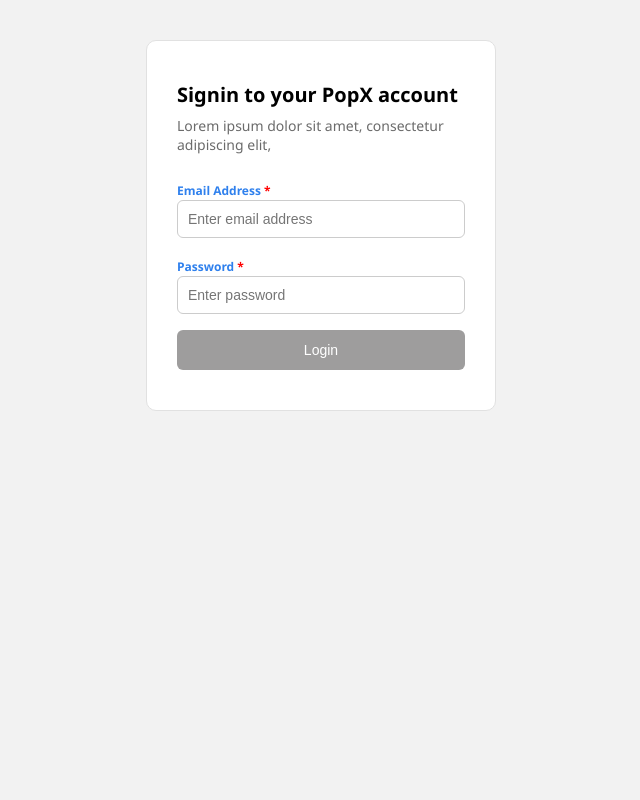
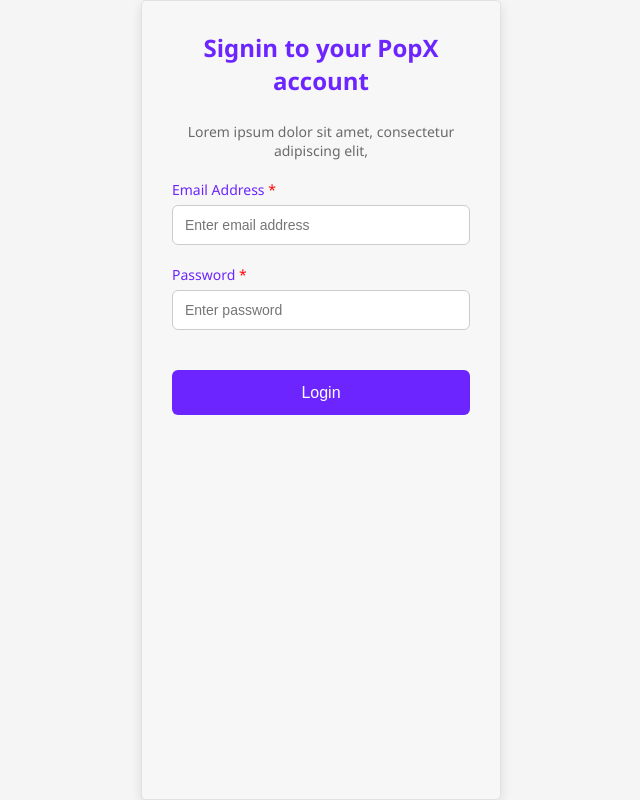
Before and after one commit to bhavika-31/popX, a React (Create React App) app: page /LoginPage in a window 1280 px wide. Shown: the whole page, without its empty margins (319-959 px from the left). Built offline with nearby package versions, Linux system fonts and the light colour scheme.

Commit message:
Update Login CSS and Profile, SignupScreen components

```diff
--- a/src/components/Login.css
+++ b/src/components/Login.css
@@ -1,65 +1,99 @@
+/* Reset */
+* {
+  margin: 0;
+  padding: 0;
+  box-sizing: border-box;
+}
+
+/* Ensure body and html fill full height */
+html,
+body {
+  height: 100%;
+  font-family: "Segoe UI", sans-serif;
+}
+
+/* Center wrapper - full viewport height */
 .login-wrapper {
   display: flex;
-  justify-content: center;
-  align-items: flex-start;
-  height: 100vh;
-  padding-top: 40px;
-  background-color: #f2f2f2;
-  font-family: "Segoe UI", Tahoma, Geneva, Verdana, sans-serif;
+  justify-content: center; /* center horizontally */
+  align-items: center; /* center vertically */
+  height: 100vh; /* full viewport height */
+  width: 100vw; /* full viewport width */
+  background-color: #f5f5f5; /* page background same as signup */
 }
 
+/* Form container box */
 .login-container {
-  background-color: #ffffff;
-  padding: 40px 30px;
-  width: 350px;
+  background-color: #f8f8f8e6;
   border: 1px solid #e1e1e1;
-  border-radius: 10px;
-  box-shadow: none; /* Remove shadow */
+  height: 100vh;
+  border-radius: 5px;
+  padding: 30px;
+  width: 360px;
+  box-shadow: 0px 4px 12px rgba(0, 0, 0, 0.1);
 }
 
+/* Heading */
 .login-header {
-  font-size: 20px;
-  font-weight: 700;
-  margin-bottom: 8px;
-  color: #000;
+  font-size: 24px;
+  font-weight: bold;
+  margin-bottom: 25px;
+  font-family: "Segoe UI", sans-serif;
+  text-align: center; /* center heading text */
+  color: #6c25ff; /* optional to match signup label color */
 }
 
+/* Subtext */
 .login-subtext {
   font-size: 14px;
   color: #6b6b6b;
-  margin-bottom: 24px;
+  margin-bottom: 20px;
+  text-align: center;
 }
 
+/* Label */
 .label {
-  font-size: 12px;
-  font-weight: 600;
-  color: #2f80ed; /* Blue label */
-  margin-bottom: 4px;
+  font-size: 14px;
+  font-weight: 500;
+  display: block;
+  margin-bottom: 6px;
+  color: #6c25ff; /* same purple shade as signup */
 }
 
+/* Inputs */
 .input {
   width: 100%;
-  padding: 10px;
-  font-size: 14px;
+  height: 40px;
   border: 1px solid #ccc;
   border-radius: 6px;
-  margin-bottom: 16px;
+  padding: 8px 12px;
+  font-size: 14px;
+  font-family: sans-serif;
+  margin-bottom: 20px;
   outline: none;
   box-sizing: border-box;
 }
 
+/* Button */
 .button {
+  margin-top: 20px;
+  background-color: #6c25ff;
+  color: white;
   width: 100%;
-  padding: 12px;
-  background-color: #9e9d9d;
-  color: white;
+  height: 45px;
+  font-size: 16px;
+  border-radius: 6px;
   border: none;
-  border-radius: 6px;
-  font-size: 14px;
   cursor: pointer;
-  transition: background 0.3s ease;
+  font-family: sans-serif;
+  transition: background-color 0.3s ease;
 }
 
 .button:hover {
-  background-color: #1e1e1e;
+  background-color: #5b1edb;
 }
+
+/* Required star */
+.required {
+  color: red;
+}
--- a/src/components/Profile.css
+++ b/src/components/Profile.css
@@ -1,104 +1,109 @@
-.account-container {
+.account-wrapper {
+  min-height: 100vh;
+  background-color: #f9fafb;
   display: flex;
   justify-content: center;
-  align-items: start;
-  min-height: 100vh;
-  background-color: #f9f9f9;
-  padding: 1rem;
+  align-items: center;
+  font-family: "Rubik", sans-serif;
+  padding: 20px;
 }
 
-.account-content {
+.account-container {
+  background-color: #ffffff;
   width: 100%;
-  max-width: 400px;
+  max-width: 450px;
+  padding: 30px 25px;
+  border-radius: 12px;
+  box-shadow: 0 6px 20px rgba(0, 0, 0, 0.1);
 }
 
-.account-card {
-  background-color: white;
-  border-radius: 12px;
-  padding: 1.5rem;
-  box-shadow: 0 2px 4px rgba(0, 0, 0, 0.05);
-}
-
-.title {
-  font-size: 1.2rem;
+.account-heading {
+  font-size: 24px;
   font-weight: 600;
-  color: #1a1a1a;
-  margin: 0 0 1.5rem 0;
+  color: #1f2937;
+  margin-bottom: 25px;
+  text-align: center;
 }
 
 .profile-section {
   display: flex;
   align-items: center;
-  margin-bottom: 1rem;
-  position: relative;
+  gap: 16px;
+  margin-bottom: 20px;
+  justify-content: left;
 }
 
-.avatar-wrapper {
+.profile-pic-wrapper {
   position: relative;
-  width: 50px;
-  height: 50px;
-  margin-right: 1rem; /* Add spacing between avatar and name */
+  width: 80px;
+  height: 80px;
 }
 
-.avatar {
+.profile-pic {
   width: 100%;
   height: 100%;
   border-radius: 50%;
   object-fit: cover;
+  border: 2px solid #ccc;
 }
 
 .camera-icon {
   position: absolute;
-  bottom: -2px;
-  right: -2px;
-  background-color: #8a2be2;
-  padding: 3px; /* Reduced padding */
+  bottom: 0;
+  right: 0;
+  background-color: #7c3aed;
+  color: white;
+  padding: 6px;
   border-radius: 50%;
   display: flex;
   align-items: center;
   justify-content: center;
+  font-size: 10px;
   cursor: pointer;
-  border: 1.5px solid white; /* Slightly thinner border */
-  width: 18px; /* Fixed width */
-  height: 18px; /* Fixed height */
 }
 
-.camera-icon svg {
-  width: 12px; /* Smaller icon size */
-  height: 12px; /* Smaller icon size */
+.user-info h3 {
+  margin: 0;
+  font-size: 18px;
+  font-weight: 600;
+  color: #1f2937;
 }
 
-.camera-icon:hover {
-  background-color: #7a1cd1;
-}
-
-.user-info {
-  flex-grow: 1;
-}
-
-.name {
-  font-weight: 600;
-  color: #1a1a1a;
-  font-size: 1rem;
-  margin-bottom: 0.25rem;
-}
-
-.email {
-  color: #666;
-  font-size: 0.9rem;
-}
-
-.status-badge {
-  font-size: 0.8rem;
-  position: absolute;
-  right: 0;
-  top: 50%;
-  transform: translateY(-50%);
+.user-info p {
+  margin: 4px 0 0;
+  font-size: 14px;
+  color: #6b7280;
 }
 
 .description {
-  color: #666;
-  font-size: 0.9rem;
-  line-height: 1.5;
-  margin: 0;
+  font-size: 15px;
+  color: #374151;
+  line-height: 1.6;
+  margin-top: 10px;
+  text-align: center;
 }
+
+.separator {
+  border-top: 1px dashed #d1d5db;
+  margin: 24px 0;
+}
+
+.logout-wrapper {
+  text-align: center;
+  margin-top: 20px;
+}
+
+.logout-button {
+  background-color: #7c3aed;
+  color: white;
+  padding: 12px 26px;
+  font-size: 16px;
+  border: none;
+  border-radius: 8px;
+  cursor: pointer;
+  transition: background-color 0.3s ease;
+}
+
+.logout-button:hover {
+  background-color: #5b21b6;
+}
--- a/src/components/Profile.js
+++ b/src/components/Profile.js
@@ -1,34 +1,63 @@
 import React from "react";
 import { FaCamera } from "react-icons/fa";
+import { useNavigate } from "react-router-dom";
 import "./Profile.css";
 
 const Profile = () => {
-  const userName = localStorage.getItem("userName") || "Mary Doe";
-  const userEmail = localStorage.getItem("userEmail") || "Mary@Gmail.com";
+  const navigate = useNavigate();
+
+  const userData = JSON.parse(localStorage.getItem("userData")) || {
+    name: "Marry Doe",
+    email: "marry@gmail.com",
+  };
+
+  const handleLogout = () => {
+    localStorage.removeItem("userData"); // Clear user info
+    navigate("/"); // Redirect to main/login page
+  };
 
   return (
     <div className="account-wrapper">
       <div className="account-container">
-        <h2 className="heading">Account Settings</h2>
+        <h2 className="account-heading">Account Settings</h2>
 
         <div className="profile-section">
           <div className="profile-pic-wrapper">
-            <img src="https://i.pravatar.cc/100" alt="profile" />
+            <img
+              src="https://randomuser.me/api/portraits/women/31.jpg"
+              alt="User"
+              className="profile-pic"
+            />
             <div className="camera-icon">
-              <FaCamera size={10} />
+              <FaCamera size={12} />
             </div>
           </div>
-          <div className="user-details">
-            <div className="user-name">{userName}</div>
-            <div className="user-email">{userEmail}</div>
+
+          <div className="user-info">
+            <h3>{userData.name}</h3>
+            <p>{userData.email}</p>
           </div>
         </div>
 
-        <p className="description">
+        <div className="description">
           Lorem Ipsum Dolor Sit Amet, Consetetur Sadipscing Elitr, Sed Diam
           Nonumy Eirmod Tempor Invidunt Ut Labore Et Dolore Magna Aliquyam Erat,
           Sed Diam
-        </p>
+        </div>
+
+        <div className="separator"></div>
+
+        {/* 🔘 Logout Button */}
+        <div
+          className="logout-wrapper"
+          style={{ textAlign: "center", marginTop: "2rem" }}
+        >
+          <button className="logout-button" onClick={handleLogout}>
+            Logout
+          </button>
+        </div>
+
+        <div className="separator" style={{ marginTop: "60vh" }}></div>
       </div>
     </div>
   );
--- a/src/components/SignupScreen.js
+++ b/src/components/SignupScreen.js
@@ -9,8 +9,9 @@
 
   const handleSubmit = (e) => {
     e.preventDefault();
+    console.log("Submitting...", name, email); // Add this line
     localStorage.setItem("userData", JSON.stringify({ name, email }));
-    navigate("/CreateNewAccount", { state: { name, email } });
+    navigate("/AccountSettingPage"); // remove state if not using it
   };
 
   return (
@@ -29,6 +30,7 @@
               type="text"
               required
               value={name}
+              placeholder="Enter Full name"
               onChange={(e) => setName(e.target.value)}
             />
           </div>
@@ -37,7 +39,7 @@
             <label>
               Phone number <span className="required">*</span>
             </label>
-            <input type="text" />
+            <input type="text" placeholder="Enter Phone number" />
           </div>
 
           <div className="custom-input-group">
@@ -48,6 +50,7 @@
               type="text"
               required
               value={email}
+              placeholder="Enter email address"
               onChange={(e) => setEmail(e.target.value)}
             />
           </div>
@@ -56,14 +59,14 @@
             <label>
               Password <span className="required">*</span>
             </label>
-            <input type="text" />
+            <input type="text" placeholder="Enter password" />
           </div>
 
           <div className="custom-input-group">
             <label>
               Company Name <span className="required">*</span>
             </label>
-            <input type="text" />
+            <input type="text" placeholder="Enter comapny name" />
           </div>
 
           <div className="custom-radio-group">
```
